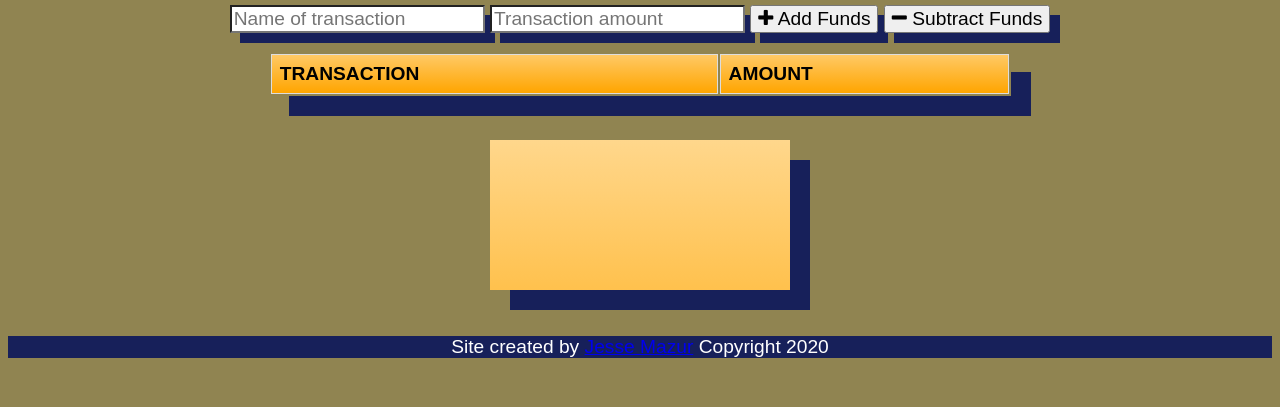
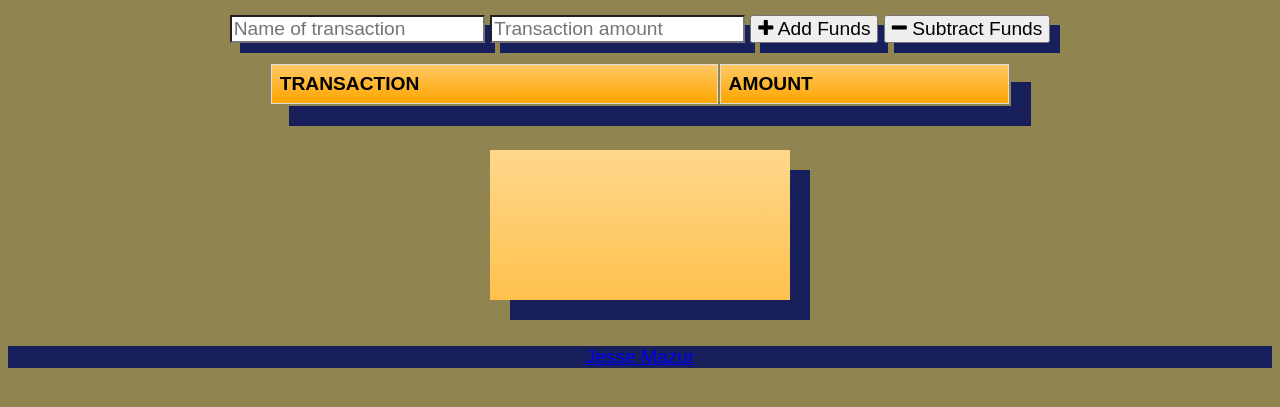
Before and after one commit to JMantis0/budget-tracker, a website: page public/index.html in a window 1280 px wide. Shown: the part 77-484 px from the top of the page. Drawn offline with nearby package versions, Linux system fonts and the light colour scheme.

Commit message:
moved waitUntilServiceWorkerActiveThenFetch() into the .onsuccess indexedDB function to avoid error where indexedDB is not ready in time.  Minor appearance fixes

```diff
--- a/public/index.html
+++ b/public/index.html
@@ -45,7 +45,7 @@
   </div>
 
   <footer id="budgetFooter" class="text-center">
-    <p>Site created by <a href="#">Jesse Mazur</a> Copyright 2020</p>
+    <p><a href="https://github.com/JMantis0">Jesse Mazur</a></p>
   </footer>
 
   <script src="https://cdn.jsdelivr.net/npm/chart.js@2.8.0"></script>
--- a/public/index.js
+++ b/public/index.js
@@ -1,5 +1,4 @@
 const ready = function () {
-  waitUntilServiceWorkerActiveThenFetch();
   //  Global variables that handle data from the dbs
   let transactions = [];
   let myChart;
@@ -45,8 +44,8 @@ const ready = function () {
         "Content-Type": "application/json",
       },
     })
-      .then(async (response) => {
-        console.log("Offline entries uploaded to online MongoDB");
+    .then(async (response) => {
+      console.log("Offline entries uploaded to online MongoDB");
         await deleteIndexedRecords();
       })
       .catch((error) => {
@@ -80,6 +79,7 @@ const ready = function () {
     console.log("IndexedDB onsuccess event ", event);
     // console.log("testDB", testDB);
     // console.log("testDBRequest", testDBRequest);
+    waitUntilServiceWorkerActiveThenFetch();
   };
 
   //  Error handling
@@ -119,10 +119,10 @@ const ready = function () {
         populateTable();
         populateChart();
       });
-  }
+    }
 
-  //  This function gets data from the indexedDB through a Promise.
-  //  Designed to be 'await'-able
+    //  This function gets data from the indexedDB through a Promise.
+    //  Designed to be 'await'-ableq
   function getIndexedRecords() {
     return new Promise(function (resolve) {
       // set up a transaction
--- a/public/styles.css
+++ b/public/styles.css
@@ -1,8 +1,7 @@
 body {
   font-size: 120%;
   font-family: Arial;
-  background-color: rgb(144, 132, 81)
-  /* background-color: gold; */
+  background-color: rgb(144, 132, 81);
 }
 
 .total {
@@ -16,6 +15,7 @@ body {
 
 
 button, input {
+  margin-top: 10px;
   font-size: 100%;
   font-family: Arial;
   box-shadow: 10px 10px rgb(23, 32, 90);
```
Also changed, not shown: public/images/pattern110.svg (added).
